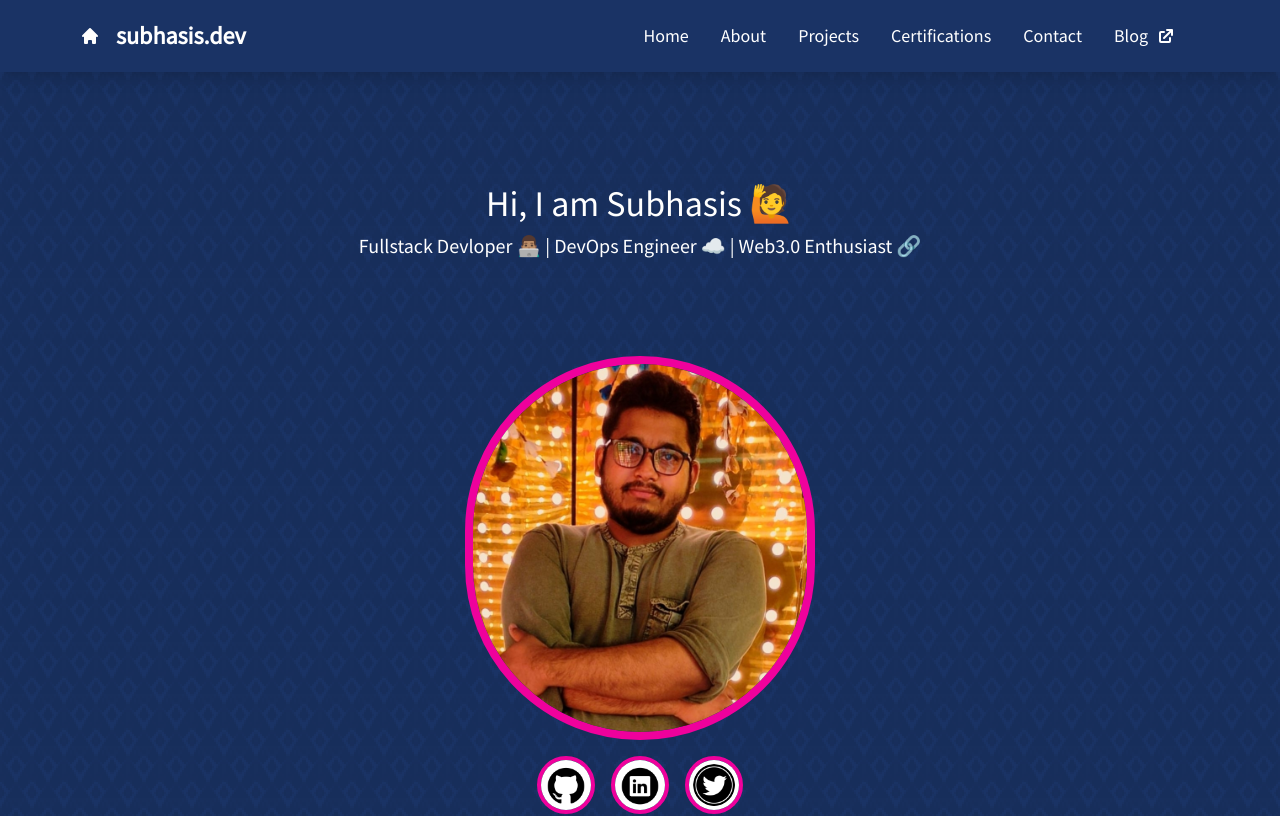
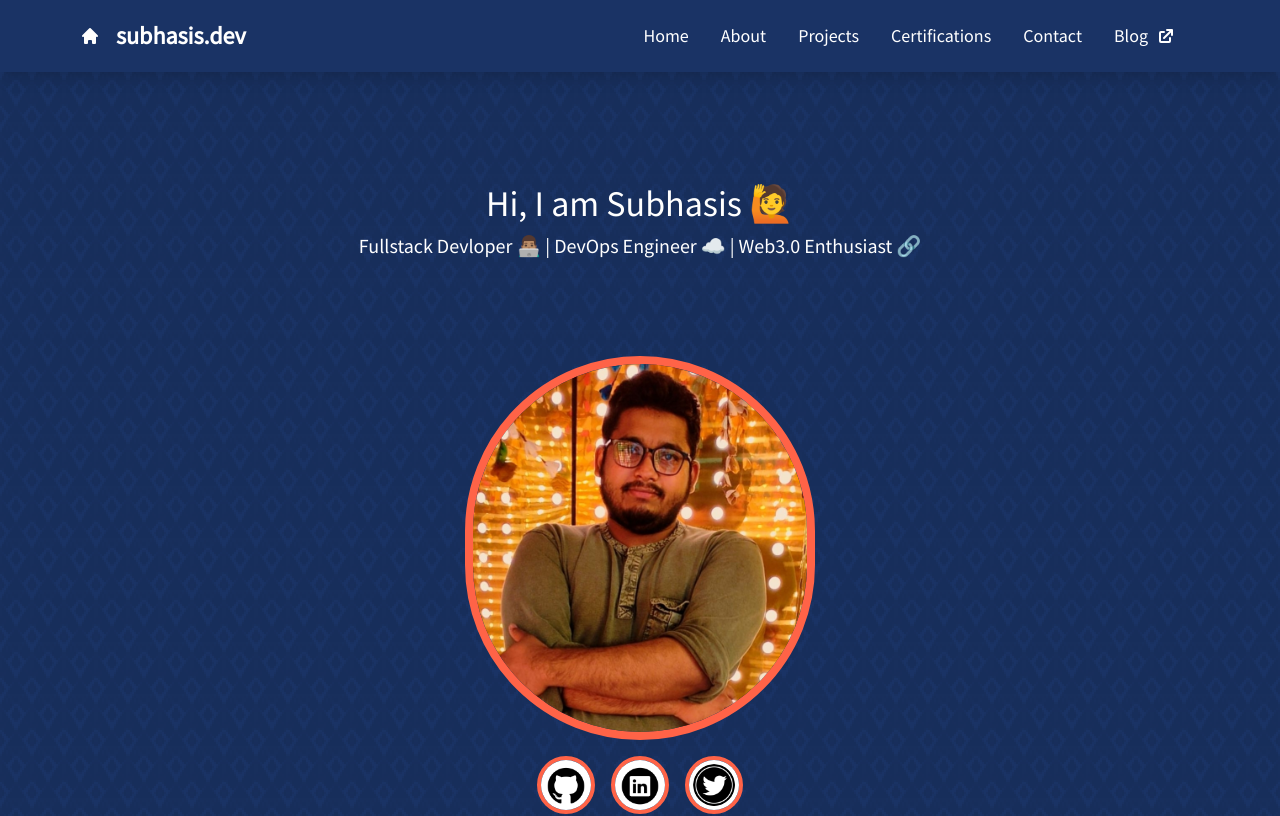
Before and after one commit to inframarauder/portfolio, a Next.js app: page / in a window 1280 px wide. Shown: the top 816 px of the page. Built offline with nearby package versions, Linux system fonts and the light colour scheme.

Commit message:
changed highlight color based on color wheel

```diff
--- a/tailwind.config.js
+++ b/tailwind.config.js
@@ -8,7 +8,7 @@ module.exports = {
 			colors: {
 				primary: "#1A3365",
 				secondary: "#FFFFFF",
-				highlight: "#EF019C",
+				highlight: "#FF6347",
 			},
 			backgroundImage: {
 				"hero-pattern": "url('/background.png')",
```
